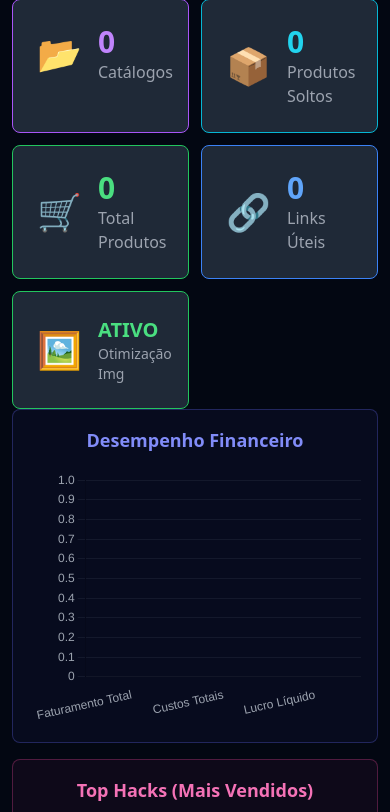
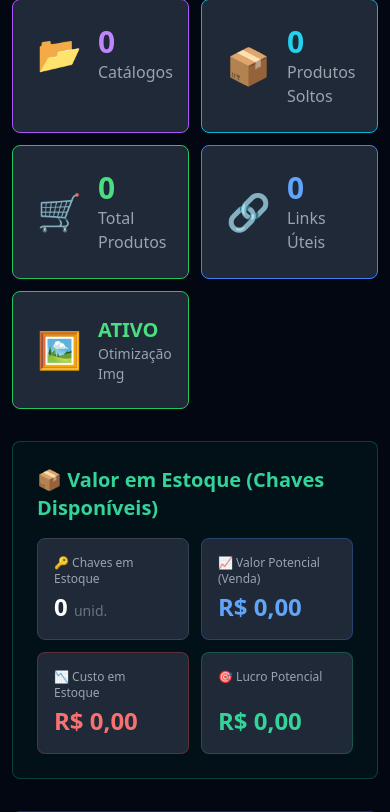
Before and after one commit to luisroyo/raio-mods-site, a Flask app: page /admin in a window 390 px wide. Shown: the part 1025-1837 px from the top of the page. Run offline with Flask 3, Linux system fonts and the light colour scheme; the visitor is signed in with stand-in values (Sample User, id 1); data comes from the database, SQL or seed files in the repository; data that the repository does not hold is empty; some libraries are stand-ins or nearby versions.

Commit message:
feat: adicionar resumo de valor em estoque no dashboard

```diff
--- a/routes/admin/__init__.py
+++ b/routes/admin/__init__.py
@@ -114,11 +114,53 @@ def _get_admin_data():
     except Exception:
         financeiro['dolar_updated'] = '---'
 
+    estoque_stats = {
+        'total_chaves': sum(stock_map.values()),
+        'valor_venda': 0.0,
+        'valor_custo': 0.0,
+        'lucro_potencial': 0.0
+    }
+
+    import re
+
     catalogs, simple_products, subproducts_by_parent, subproducts_by_category, parent_products = [], [], {}, {}, []
 
     for p in all_products:
         p_dict = dict(p)
-        p_dict['stock'] = stock_map.get(p['id'], 0)
+        stock = stock_map.get(p['id'], 0)
+        p_dict['stock'] = stock
+
+        if stock > 0:
+            price_str = str(p['price'] if p['price'] else '0')
+            match = re.search(r'[\d\.,]+', price_str)
+            price_val = 0.0
+            if match:
+                num_str = match.group()
+                if ',' in num_str and '.' in num_str:
+                    num_str = num_str.replace('.', '').replace(',', '.')
+                elif ',' in num_str:
+                    num_str = num_str.replace(',', '.')
+                try:
+                    price_val = float(num_str)
+                except:
+                    pass
+
+            cost_brl = float(p['cost_brl'] if 'cost_brl' in p.keys() and p['cost_brl'] else 0.0)
+            cost_usd = float(p['cost_usd'] if 'cost_usd' in p.keys() and p['cost_usd'] else 0.0)
+            apply_iof = p['apply_iof'] if 'apply_iof' in p.keys() else 1
+
+            cost_val = 0.0
+            if cost_brl > 0:
+                cost_val = cost_brl
+            elif cost_usd > 0:
+                if apply_iof:
+                    cost_val = cost_usd * dolar_hoje * IOF
+                else:
+                    cost_val = cost_usd * dolar_hoje
+
+            estoque_stats['valor_venda'] += price_val * stock
+            estoque_stats['valor_custo'] += cost_val * stock
+            estoque_stats['lucro_potencial'] += (price_val - cost_val) * stock
 
         keys = p.keys()
         pid = p['parent_id'] if 'parent_id' in keys else None
@@ -209,6 +251,7 @@ def _get_admin_data():
         'config': config,
         'stats': stats,
         'financeiro': financeiro,
+        'estoque_stats': estoque_stats,
         'security_warnings': security_warnings,
         'pending_feedbacks_count': pending_feedbacks_count
     }
--- a/templates/admin/dashboard.html
+++ b/templates/admin/dashboard.html
@@ -189,6 +189,29 @@
     </div>
 </div>
 
+<!-- Valores em Estoque -->
+<div class="mb-8 mt-8 border border-emerald-500/30 rounded-lg p-6 bg-emerald-500/5">
+    <h2 class="text-xl font-bold text-emerald-400 mb-4">📦 Valor em Estoque (Chaves Disponíveis)</h2>
+    <div class="grid grid-cols-2 md:grid-cols-4 gap-3 md:gap-6">
+        <div class="bg-gray-800 rounded-lg p-4 border border-gray-700 flex flex-col justify-between">
+            <p class="text-gray-400 text-xs mb-1">🔑 Chaves em Estoque</p>
+            <p class="text-2xl font-bold text-white">{{ estoque_stats.total_chaves }} <span class="text-sm font-normal text-gray-500">unid.</span></p>
+        </div>
+        <div class="bg-gray-800 rounded-lg p-4 border border-blue-500/30 flex flex-col justify-between">
+            <p class="text-gray-400 text-xs mb-1">📈 Valor Potencial (Venda)</p>
+            <p class="text-2xl font-bold text-blue-400">R$ {{ "%.2f"|format(estoque_stats.valor_venda)|replace('.', ',') }}</p>
+        </div>
+        <div class="bg-gray-800 rounded-lg p-4 border border-red-500/30 flex flex-col justify-between">
+            <p class="text-gray-400 text-xs mb-1">📉 Custo em Estoque</p>
+            <p class="text-2xl font-bold text-red-400">R$ {{ "%.2f"|format(estoque_stats.valor_custo)|replace('.', ',') }}</p>
+        </div>
+        <div class="bg-gray-800 rounded-lg p-4 border border-emerald-500/30 flex flex-col justify-between">
+            <p class="text-gray-400 text-xs mb-1">🎯 Lucro Potencial</p>
+            <p class="text-2xl font-bold text-emerald-400">R$ {{ "%.2f"|format(estoque_stats.lucro_potencial)|replace('.', ',') }}</p>
+        </div>
+    </div>
+</div>
+
 <!-- Gráficos de Análise -->
 <div id="mainChartsGrid" class="mb-8 grid grid-cols-1 md:grid-cols-2 gap-4">
     <!-- Faturamento vs Custos vs Lucro -->
```
